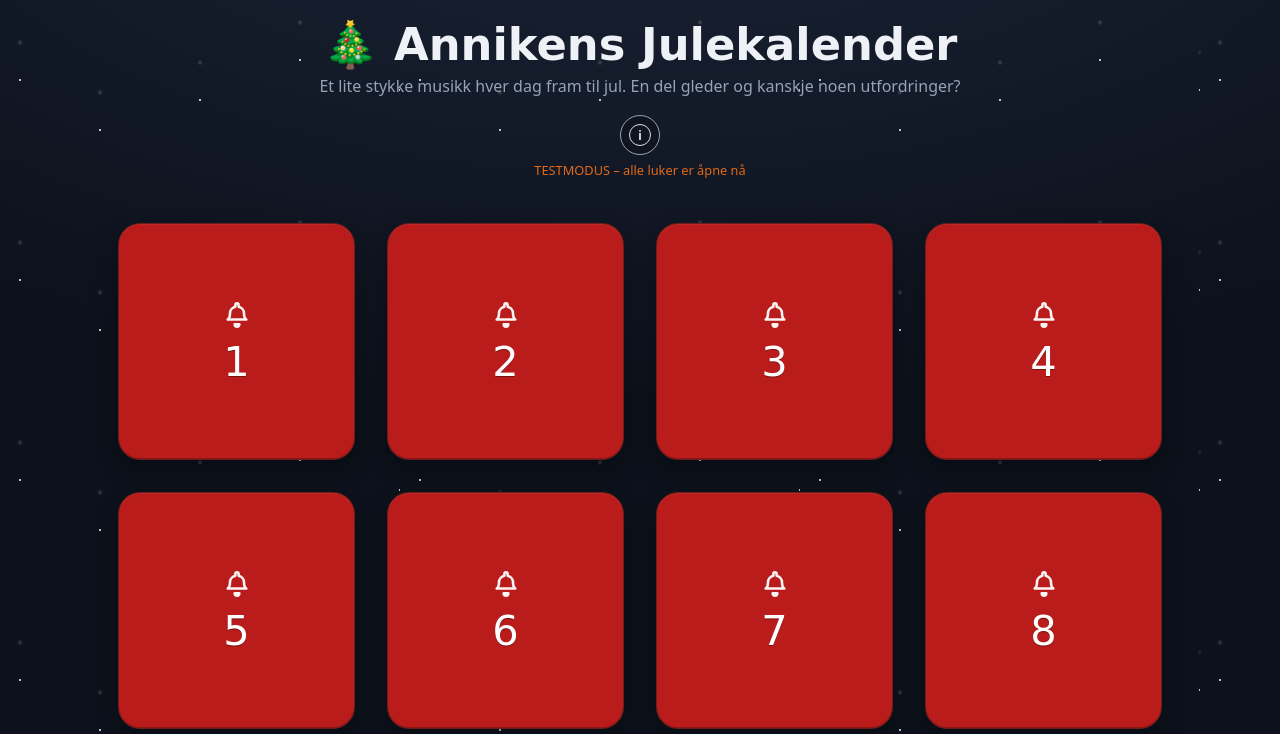
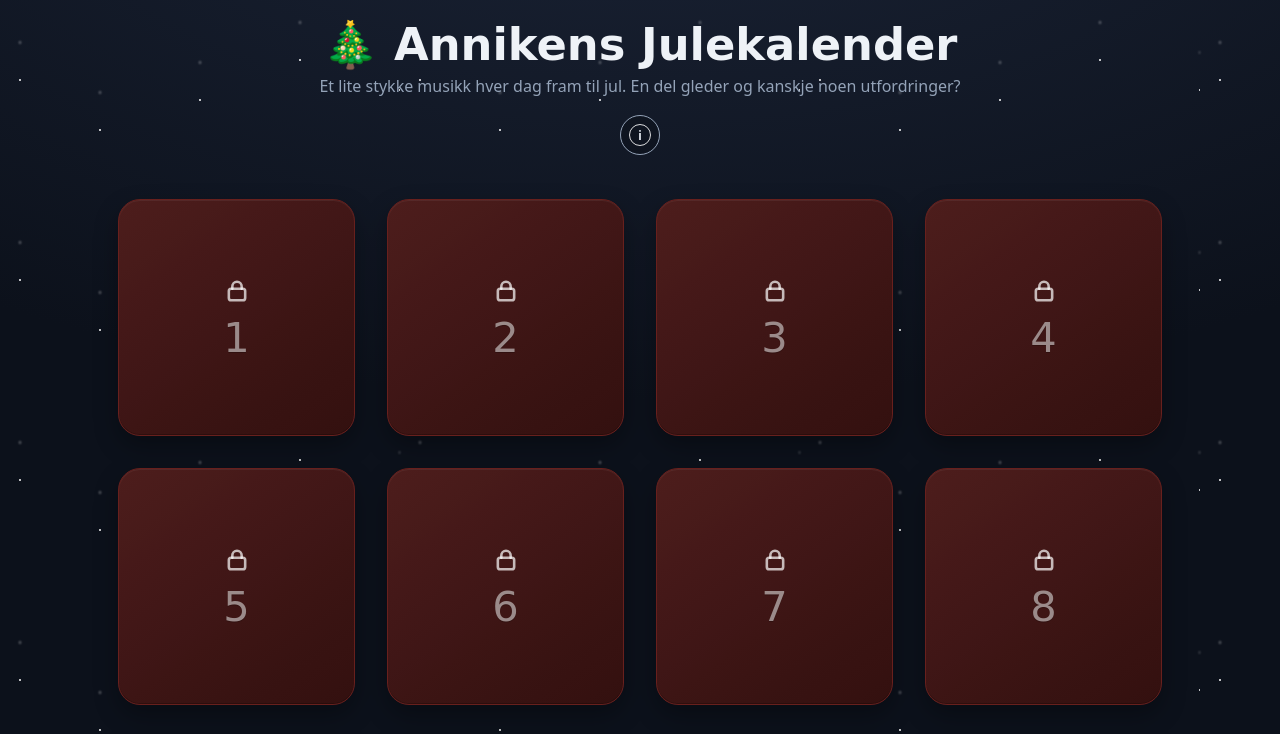
Before and after one commit to EldarSkjorten/Annikens-julekalender, a plain HTML site: page index.html in a window 1280 px wide. Shown: the top 734 px of the page. Drawn offline with Linux system fonts and the light colour scheme; a web font is replaced by a local one.

Commit message:
Justeringer

```diff
--- a/index.html
+++ b/index.html
@@ -178,7 +178,7 @@
 
   <script>
 // Overstyr for testing: sett til true for å åpne ALLE luker
-const DEBUG_ALWAYS_OPEN = true;  // endre til false når du går "live"
+const DEBUG_ALWAYS_OPEN = false;  // endre til false når du går "live"
 
 // Dato-styrt åpning av luker
 function isDoorOpen(day){
@@ -210,6 +210,7 @@ const DATA_URLS = ['data/days.json','./data/days.json'];
       debugIndicator.style.display = 'block';
     }
 
+    // Info-tekst til vinduet som åpnes med i-knappen rett under toppen
     const INFO_TEXT = `Så gøy at du er inne i julekalenderen!
 
 Her får du et musikkstykke, eller en låt, hver dag fram til jul. Bruk gjerne mobil, så åpner lenkene seg rett i Spotify-/Apple Music-appen.
```
Also changed, not shown: 1 other file.
